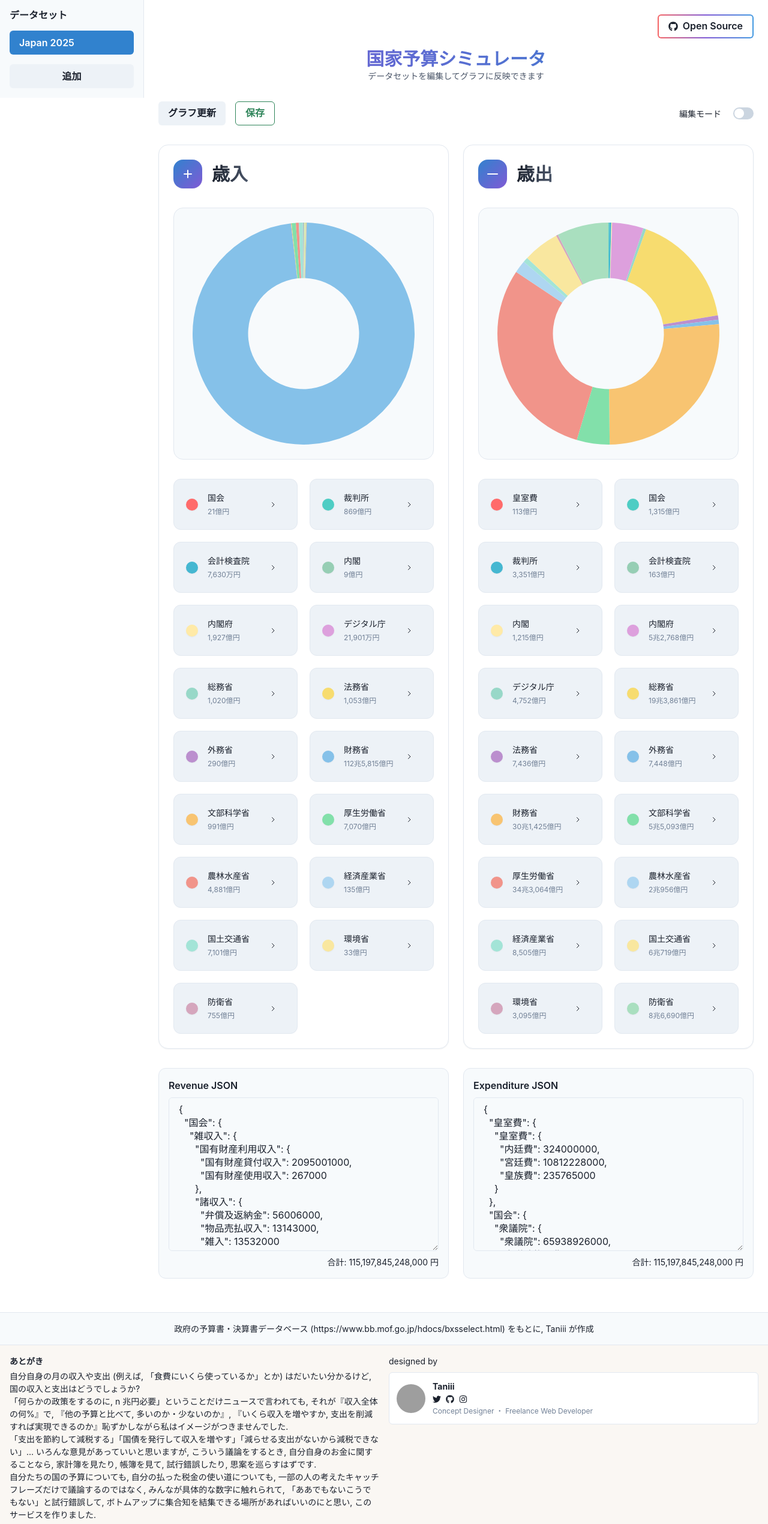
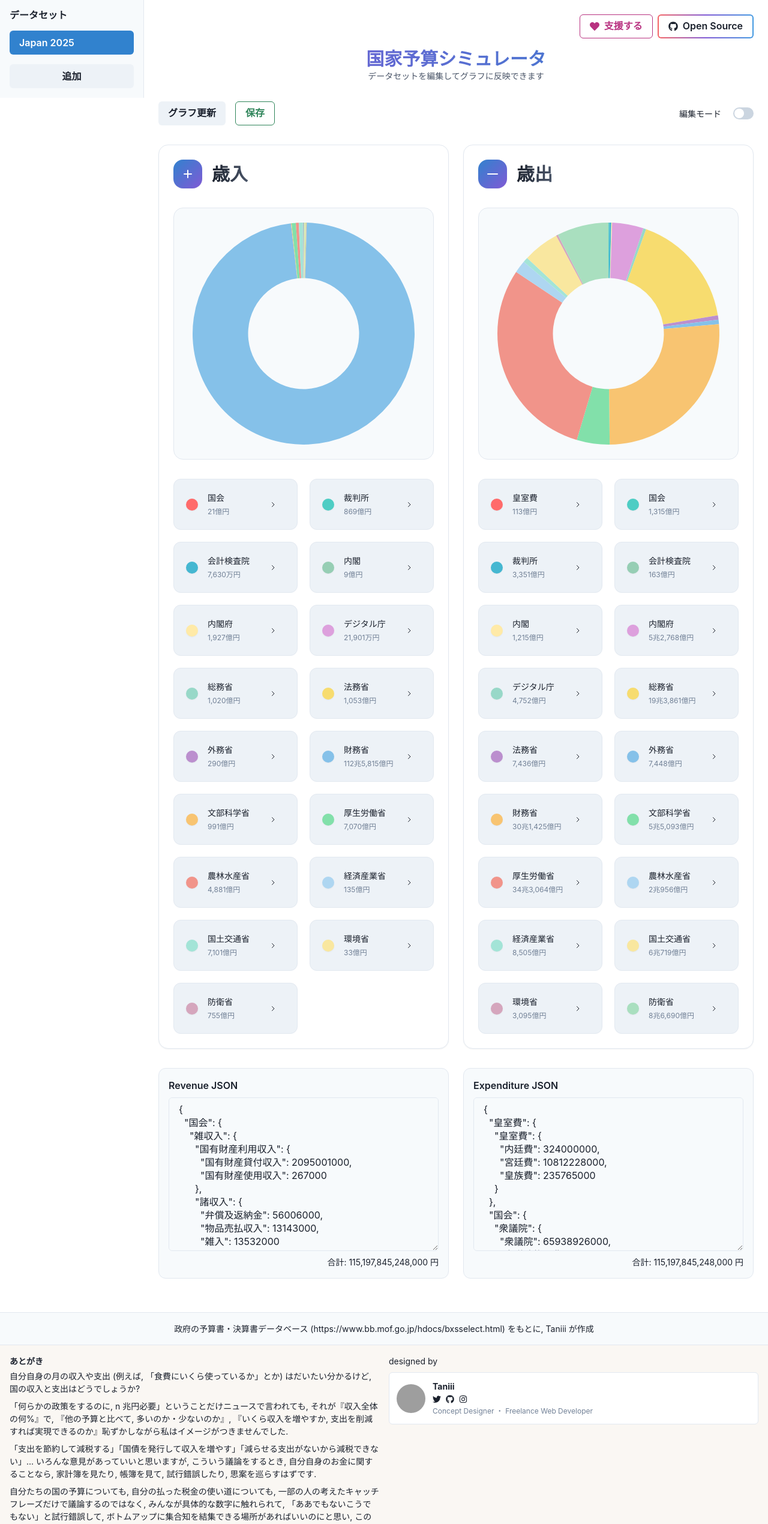
Before and after one commit to taniiicom/yosan-org, a Next.js app in the folder front/: page / in a window 1280 px wide. Shown: the top 2540 px of the page at 60% size. Built offline with nearby package versions, Linux system fonts and the light colour scheme; grey boxes are pictures that could not be loaded.

Commit message:
Add support button and format afterword

```diff
--- a/front/src/app/page.tsx
+++ b/front/src/app/page.tsx
@@ -19,10 +19,16 @@ import {
   FormControl,
   FormLabel,
   Switch,
+  Popover,
+  PopoverTrigger,
+  PopoverContent,
+  PopoverArrow,
+  PopoverBody,
+  ButtonGroup,
   useDisclosure,
   useBreakpointValue,
 } from "@chakra-ui/react";
-import { FaGithub } from "react-icons/fa";
+import { FaGithub, FaHeart, FaHandHoldingUsd, FaStar } from "react-icons/fa";
 import defaultRevenue from "../data/japan/2025/revenue.json";
 import defaultExpenditure from "../data/japan/2025/expenditure.json";
 import Footer from "../components/Footer";
@@ -280,6 +286,37 @@ export default function Home() {
               />
             )}
             <Box flex="1" />
+            <Popover placement="bottom-end">
+              <PopoverTrigger>
+                <Button leftIcon={<FaHeart />} variant="outline" colorScheme="pink">
+                  支援する
+                </Button>
+              </PopoverTrigger>
+              <PopoverContent w="auto">
+                <PopoverArrow />
+                <PopoverBody>
+                  <ButtonGroup size="sm" isAttached variant="solid" gap={2}>
+                    <Button
+                      as="a"
+                      href="https://paypal.me/taniiicom?country.x=JP&locale.x=ja_JP"
+                      leftIcon={<FaHandHoldingUsd />}
+                      colorScheme="pink"
+                    >
+                      1回限り
+                    </Button>
+                    <Button
+                      as="a"
+                      href="https://taniiicom.fanbox.cc/plans"
+                      leftIcon={<FaStar />}
+                      colorScheme="pink"
+                      variant="outline"
+                    >
+                      スポンサーになる
+                    </Button>
+                  </ButtonGroup>
+                </PopoverBody>
+              </PopoverContent>
+            </Popover>
             <Button
               as="a"
               href="https://github.com/taniiicom/budget-simulator"
--- a/front/src/components/Footer.tsx
+++ b/front/src/components/Footer.tsx
@@ -5,6 +5,7 @@ import {
   Flex,
   Image,
   SimpleGrid,
+  Stack,
 } from '@chakra-ui/react'
 import { FaTwitter, FaGithub, FaInstagram } from 'react-icons/fa'
 
@@ -41,15 +42,20 @@ export default function Footer() {
             <Text fontWeight="bold" mb={1}>
               あとがき
             </Text>
-            <Text fontSize="sm" whiteSpace="pre-line">
-              自分自身の月の収入や支出 (例えば, 「食費にいくら使っているか」とか) はだいたい分かるけど, 国の収入と支出はどうでしょうか?
-              {"\n"}
-              「何らかの政策をするのに, n 兆円必要」ということだけニュースで言われても, それが『収入全体の何%』で, 『他の予算と比べて, 多いのか・少ないのか』, 『いくら収入を増やすか, 支出を削減すれば実現できるのか』恥ずかしながら私はイメージがつきませんでした.
-              {"\n"}
-              「支出を節約して減税する」「国債を発行して収入を増やす」「減らせる支出がないから減税できない」... いろんな意見があっていいと思いますが, こういう議論をするとき, 自分自身のお金に関することなら, 家計簿を見たり, 帳簿を見て, 試行錯誤したり, 思案を巡らすはずです.
-              {"\n"}
-              自分たちの国の予算についても, 自分の払った税金の使い道についても, 一部の人の考えたキャッチフレーズだけで議論するのではなく, みんなが具体的な数字に触れられて, 「ああでもないこうでもない」と試行錯誤して, ボトムアップに集合知を結集できる場所があればいいのにと思い, このサービスを作りました.
-            </Text>
+            <Stack spacing={2} fontSize="sm">
+              <Text>
+                自分自身の月の収入や支出 (例えば, 「食費にいくら使っているか」とか) はだいたい分かるけど, 国の収入と支出はどうでしょうか?
+              </Text>
+              <Text>
+                「何らかの政策をするのに, n 兆円必要」ということだけニュースで言われても, それが『収入全体の何%』で, 『他の予算と比べて, 多いのか・少ないのか』, 『いくら収入を増やすか, 支出を削減すれば実現できるのか』恥ずかしながら私はイメージがつきませんでした.
+              </Text>
+              <Text>
+                「支出を節約して減税する」「国債を発行して収入を増やす」「減らせる支出がないから減税できない」... いろんな意見があっていいと思いますが, こういう議論をするとき, 自分自身のお金に関することなら, 家計簿を見たり, 帳簿を見て, 試行錯誤したり, 思案を巡らすはずです.
+              </Text>
+              <Text>
+                自分たちの国の予算についても, 自分の払った税金の使い道についても, 一部の人の考えたキャッチフレーズだけで議論するのではなく, みんなが具体的な数字に触れられて, 「ああでもないこうでもない」と試行錯誤して, ボトムアップに集合知を結集できる場所があればいいのにと思い, このサービスを作りました.
+              </Text>
+            </Stack>
           </Box>
           <Box textAlign="left">
             <Text fontSize="sm" mb={2} textAlign="left">
```
